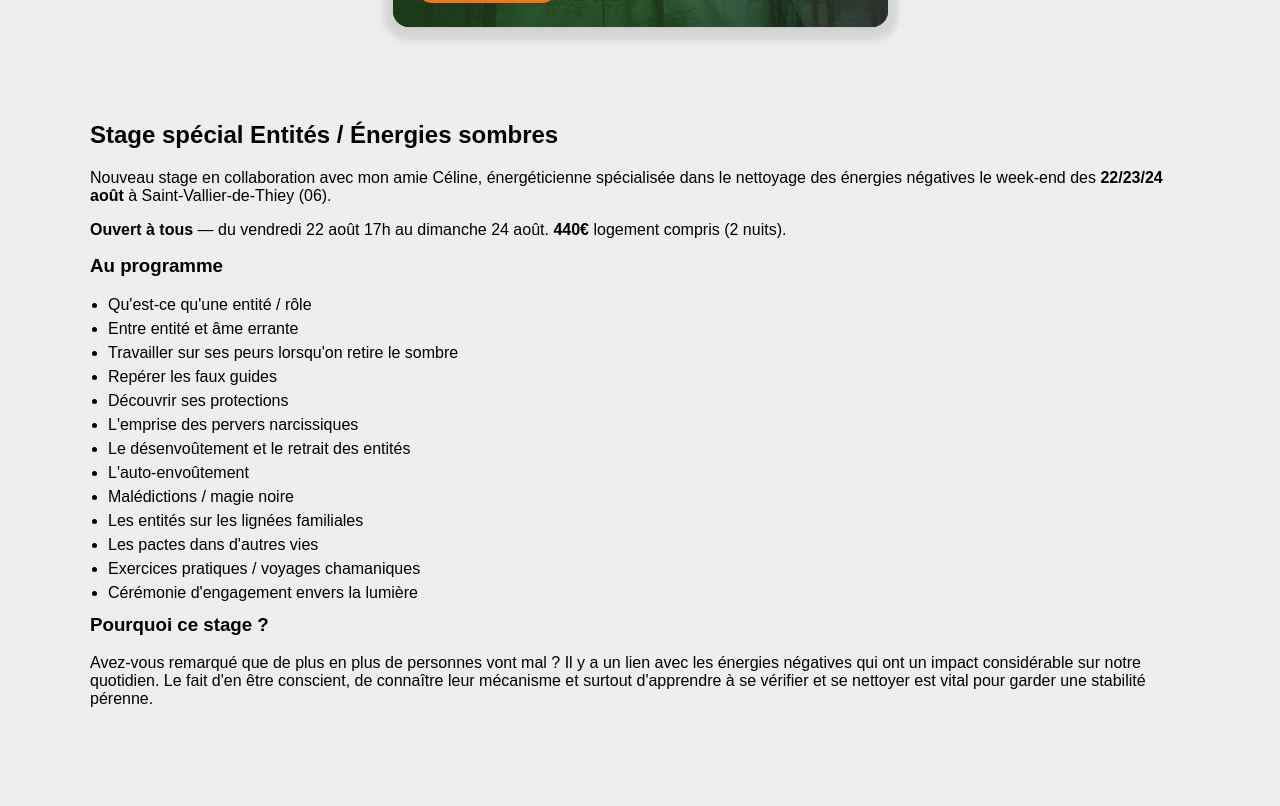
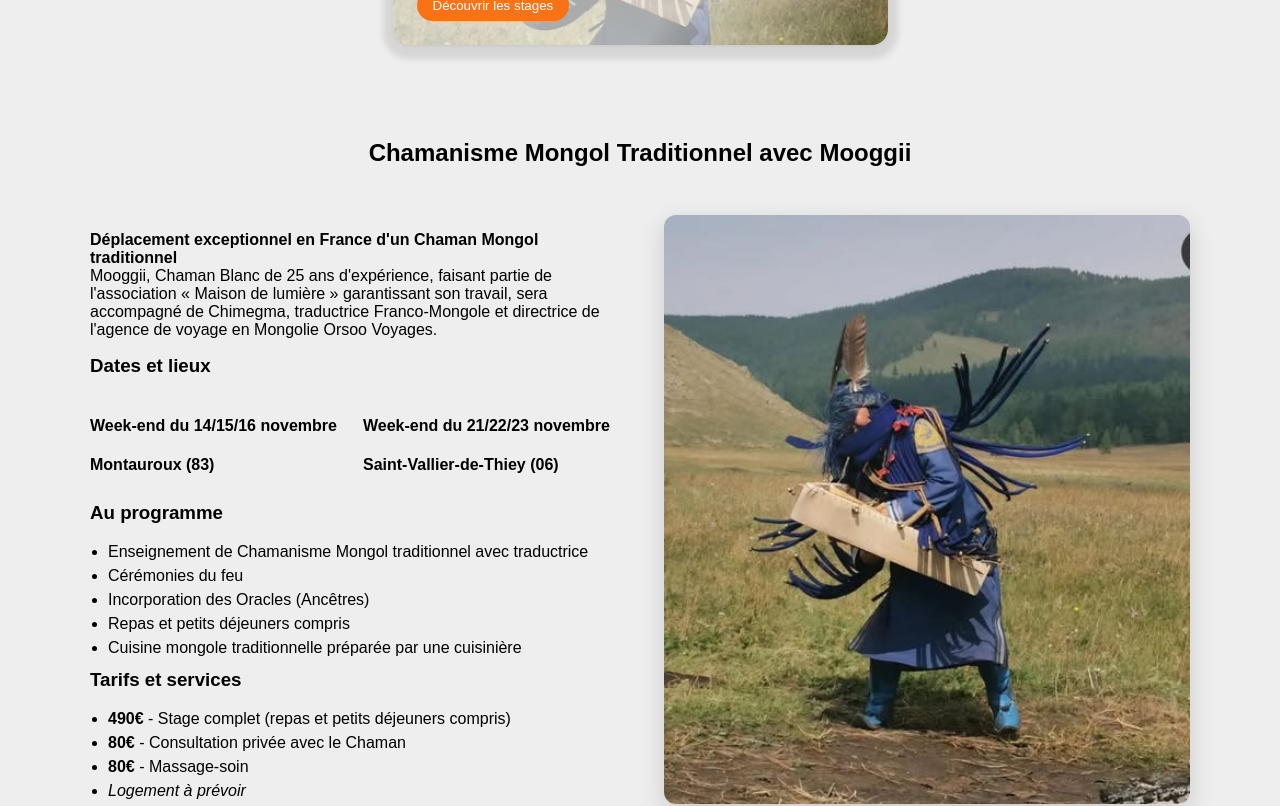
Before and after one commit to este0207/LoreHeya-WebSite, a Next.js app: page /stages in a window 1280 px wide. Shown: the part 400-1206 px from the top of the page. Built offline with nearby package versions, Linux system fonts and the light colour scheme; a web font is replaced by a local one.

Commit message:
add stage

```diff
--- a/src/app/stages/page.tsx
+++ b/src/app/stages/page.tsx
@@ -13,59 +13,94 @@ export default function StagesPage() {
         <div className="container" style={{ textAlign: 'center' }}>
           <h1 style={{ margin: 0 }}>Stages et retraites</h1>
           <p style={{ margin: '8px 0 0' }}>
-            Rencontres en présentiel dans le 06 pour vivre des transmissions, des rituels et des pratiques
-            en nature, au cœur d'un cadre sécurisé et bienveillant.
+            Rencontres en présentiel dans le 06 et stages exceptionnels avec des chamans internationaux pour vivre des transmissions,
+            des rituels et des pratiques en nature, au cœur d'un cadre sécurisé et bienveillant.
           </p>
         </div>
       </section>
 
-      {/* Carte du stage spécial uniquement */}
+      {/* Carte du stage chamanisme mongol */}
       <section className="section">
         <div className="container">
           <div className="CardContainer">
             <Card
-              title="Spécial Entités / Énergies sombres"
-              description="Nouveau stage en collaboration avec Céline: protections, désenvoûtements, repérer les faux guides, cérémonies."
-              buttonText="Voir le programme"
-              buttonLink="#stage-entities"
-              isDark
-              backgroundImage="/bg6.jpg"
+              title="Chamanisme Mongol Traditionnel"
+              description="Déplacement exceptionnel en France d'un Chaman Mongol traditionnel. Mooggii, Chaman Blanc de 25 ans d'expérience."
+              buttonText="Découvrir les stages"
+              buttonLink="#stage-mongol"
+              backgroundImage="/chaman.jpg"
             />
           </div>
         </div>
       </section>
 
-      {/* Détails du stage spécial */}
+
+
+      {/* Détails du stage chamanisme mongol */}
       <section className="section">
-        <div className="container flow">
-          <h2 id="stage-entities">Stage spécial Entités / Énergies sombres</h2>
+        <div className="container">
+          <h2 id="stage-mongol" style={{ textAlign: 'center', marginBottom: '3rem' }}>Chamanisme Mongol Traditionnel avec Mooggii</h2>
+
+          <div className="grid-2" style={{ alignItems: 'flex-start', gap: '3rem' }}>
+            <div className="flow">
               <p>
-            Nouveau stage en collaboration avec mon amie Céline, énergéticienne spécialisée dans le nettoyage des énergies négatives
-            le week‑end des <strong>22/23/24 août</strong> à Saint‑Vallier‑de‑Thiey (06).
+                <strong>Déplacement exceptionnel en France d'un Chaman Mongol traditionnel</strong><br/>
+                Mooggii, Chaman Blanc de 25 ans d'expérience, faisant partie de l'association « Maison de lumière » garantissant son travail,
+                sera accompagné de Chimegma, traductrice Franco-Mongole et directrice de l'agence de voyage en Mongolie Orsoo Voyages.
               </p>
-          <p><strong>Ouvert à tous</strong> — du vendredi 22 août 17h au dimanche 24 août. <strong>440€</strong> logement compris (2 nuits).</p>
+
+              <h3>Dates et lieux</h3>
+              <div className="grid-2">
+                <div>
+                  <h4>Week-end du 14/15/16 novembre</h4>
+                  <p><strong>Montauroux (83)</strong></p>
+                </div>
+                <div>
+                  <h4>Week-end du 21/22/23 novembre</h4>
+                  <p><strong>Saint-Vallier-de-Thiey (06)</strong></p>
+                </div>
+              </div>
+
               <h3>Au programme</h3>
               <ul className="list">
-            <li>Qu'est‑ce qu'une entité / rôle</li>
-            <li>Entre entité et âme errante</li>
-            <li>Travailler sur ses peurs lorsqu'on retire le sombre</li>
-            <li>Repérer les faux guides</li>
-            <li>Découvrir ses protections</li>
-            <li>L'emprise des pervers narcissiques</li>
-            <li>Le désenvoûtement et le retrait des entités</li>
-            <li>L'auto‑envoûtement</li>
-            <li>Malédictions / magie noire</li>
-            <li>Les entités sur les lignées familiales</li>
-            <li>Les pactes dans d'autres vies</li>
-            <li>Exercices pratiques / voyages chamaniques</li>
-            <li>Cérémonie d'engagement envers la lumière</li>
+                <li>Enseignement de Chamanisme Mongol traditionnel avec traductrice</li>
+                <li>Cérémonies du feu</li>
+                <li>Incorporation des Oracles (Ancêtres)</li>
+                <li>Repas et petits déjeuners compris</li>
+                <li>Cuisine mongole traditionnelle préparée par une cuisinière</li>
               </ul>
-          <h3>Pourquoi ce stage ?</h3>
+
+              <h3>Tarifs et services</h3>
+              <ul className="list">
+                <li><strong>490€</strong> - Stage complet (repas et petits déjeuners compris)</li>
+                <li><strong>80€</strong> - Consultation privée avec le Chaman</li>
+                <li><strong>80€</strong> - Massage-soin</li>
+                <li><em>Logement à prévoir</em></li>
+              </ul>
+
+              <div className="alert">
                 <p>
-            Avez‑vous remarqué que de plus en plus de personnes vont mal ? Il y a un lien avec les énergies négatives qui ont
-            un impact considérable sur notre quotidien. Le fait d'en être conscient, de connaître leur mécanisme et surtout d'apprendre
-            à se vérifier et se nettoyer est vital pour garder une stabilité pérenne.
+                  <strong>Important :</strong> Ces dates sont conditionnées par l'attribution de son visa en France.
+                  Ce stage sera très demandé, réservez votre place dès maintenant.
                 </p>
+              </div>
+            </div>
+
+            <div style={{ position: 'sticky', top: '2rem' }}>
+              <img
+                src="/chaman.jpg"
+                alt="Mooggii, Chaman Mongol traditionnel"
+                style={{
+                  width: '100%',
+                  height: 'auto',
+                  borderRadius: '12px',
+                  boxShadow: '0 8px 25px rgba(0, 0, 0, 0.15)',
+                  objectFit: 'cover',
+                  maxHeight: '600px'
+                }}
+              />
+            </div>
+          </div>
         </div>
       </section>
 
```
Also changed, not shown: public/chaman.jpg (added). Lines whose indentation alone changed are shown as unchanged.
